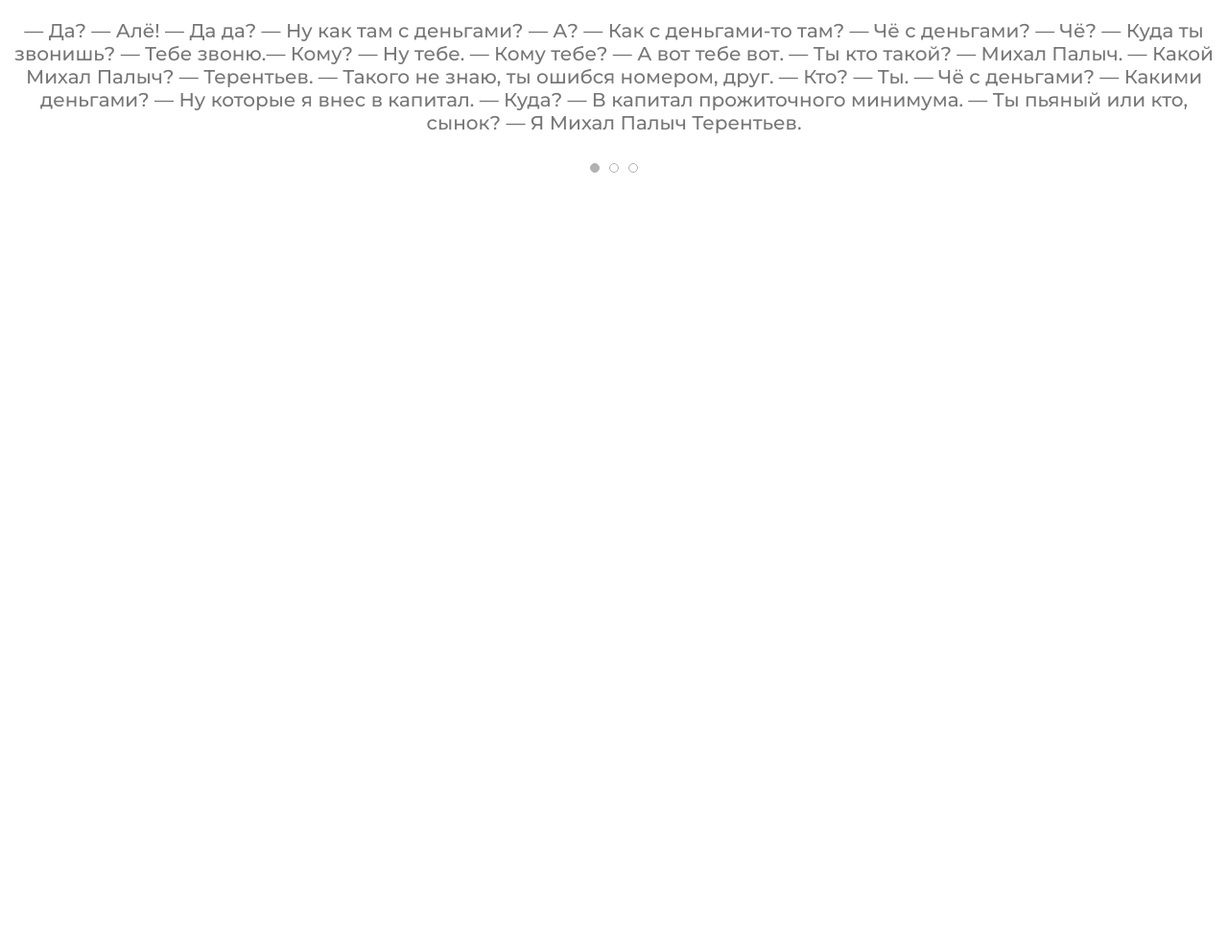
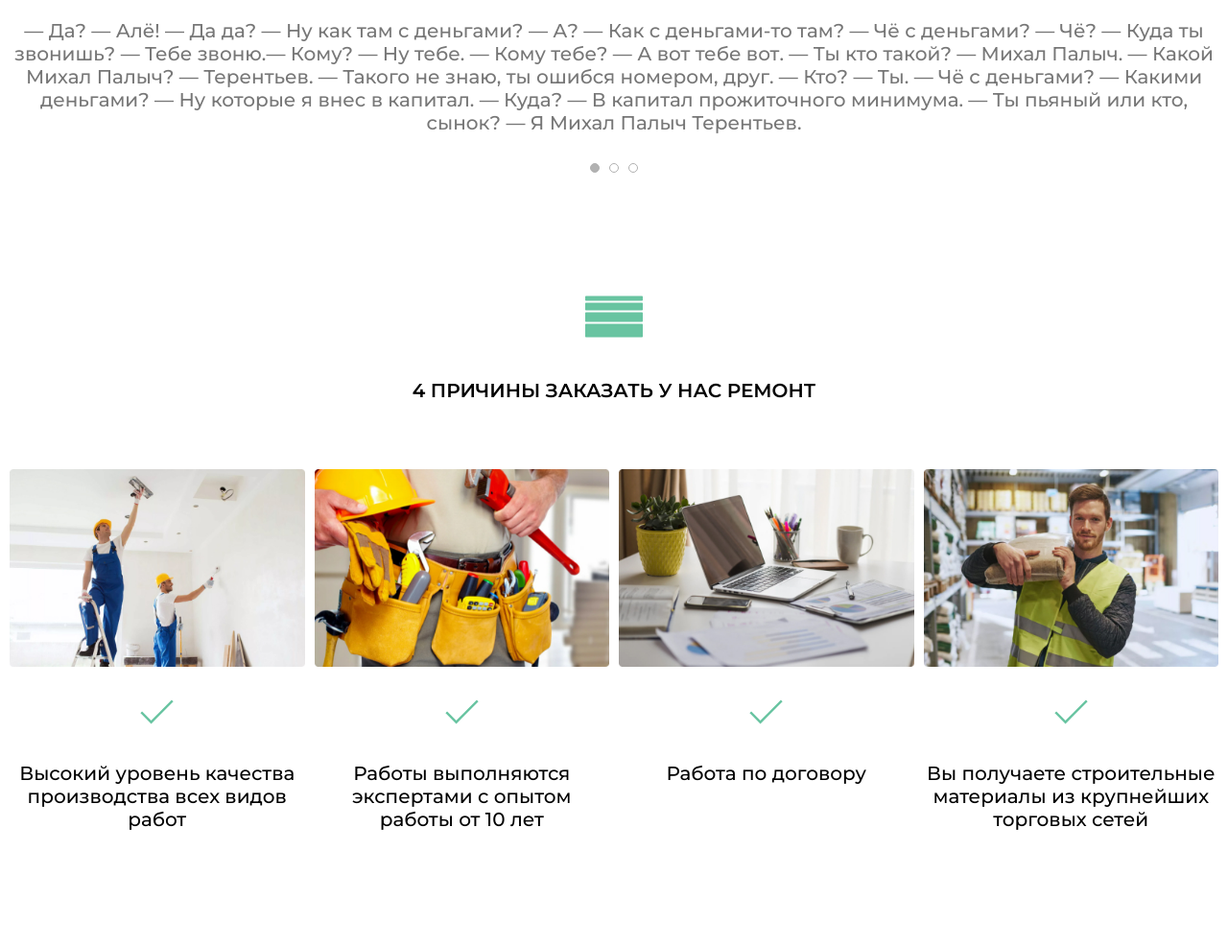
Before and after one commit to Nyar1othotep/RVK-renovation-of-residential-premises, a plain HTML site: page index.html in a window 1280 px wide. Shown: the part 3069-4055 px from the top of the page at 96% size. Before the commit the page ends 3369 px from the top, so only its background shows below. Drawn offline with Linux system fonts and the light colour scheme.

Commit message:
feat: add adaptive/style for reasons

```diff
--- a/index.html
+++ b/index.html
@@ -176,7 +176,7 @@
                 </div>
             </section>
 
-            <!-- <section id="reasons">
+            <section id="reasons">
                 <div class="reasons__container _container">
                     <div class="heading-block">
                         <div class="heading-block__icon">
@@ -193,7 +193,8 @@
                         <div class="reasons__row">
                             <div class="reasons__column">
                                 <div class="reasons__item item-reasons">
-                                    <div class="item-reasons__img"><img src="assets/img/reasons-one.jpg" alt="reason"></div>
+                                    <div class="item-reasons__img _ibg"><img src="assets/img/reasons-one.jpg" alt="reason"></div>
+                                    <div class="item-reasons__inner">
                                         <div class="item-reasons__icon">
                                             <svg width="46" height="34" viewBox="0 0 46 34" fill="none" xmlns="http://www.w3.org/2000/svg">
 															<path d="M43.3125 0.728027L15.1875 28.853L3.78613 17.4639L2.6875 16.353L0.478027 18.5625L1.58887 19.6611L15.1875 33.272L45.522 2.9375L43.3125 0.728027Z" fill="#68C4A1"/>
@@ -202,20 +203,24 @@
                                         <div class="item-reasons__text">Высокий уровень качества производства всех видов работ</div>
                                     </div>
                                 </div>
+                            </div>
                             <div class="reasons__column">
                                 <div class="reasons__item item-reasons">
-                                    <div class="item-reasons__img"><img src="assets/img/reasons-two.jpg" alt="reason"></div>
+                                    <div class="item-reasons__img _ibg"><img src="assets/img/reasons-two.jpg" alt="reason"></div>
+                                    <divc class="item-reasons__inner">
                                         <div class="item-reasons__icon">
                                             <svg width="46" height="34" viewBox="0 0 46 34" fill="none" xmlns="http://www.w3.org/2000/svg">
 															<path d="M43.3125 0.728027L15.1875 28.853L3.78613 17.4639L2.6875 16.353L0.478027 18.5625L1.58887 19.6611L15.1875 33.272L45.522 2.9375L43.3125 0.728027Z" fill="#68C4A1"/>
 														</svg>
                                         </div>
                                         <div class="item-reasons__text">Работы выполняются экспертами c опытом работы от 10 лет</div>
+                                    </divc>
                                 </div>
                             </div>
                             <div class="reasons__column">
                                 <div class="reasons__item item-reasons">
-                                    <div class="item-reasons__img"><img src="assets/img/reasons-three.jpg" alt="reason"></div>
+                                    <div class="item-reasons__img _ibg"><img src="assets/img/reasons-three.jpg" alt="reason"></div>
+                                    <div class="item-reasons__inner">
                                         <div class="item-reasons__icon">
                                             <svg width="46" height="34" viewBox="0 0 46 34" fill="none" xmlns="http://www.w3.org/2000/svg">
 															<path d="M43.3125 0.728027L15.1875 28.853L3.78613 17.4639L2.6875 16.353L0.478027 18.5625L1.58887 19.6611L15.1875 33.272L45.522 2.9375L43.3125 0.728027Z" fill="#68C4A1"/>
@@ -224,9 +229,11 @@
                                         <div class="item-reasons__text">Работа по договору</div>
                                     </div>
                                 </div>
+                            </div>
                             <div class="reasons__column">
                                 <div class="reasons__item item-reasons">
-                                    <div class="item-reasons__img"><img src="assets/img/reasons-four.jpg" alt="reason"></div>
+                                    <div class="item-reasons__img _ibg"><img src="assets/img/reasons-four.jpg" alt="reason"></div>
+                                    <div class="item-reasons__inner">
                                         <div class="item-reasons__icon">
                                             <svg width="46" height="34" viewBox="0 0 46 34" fill="none" xmlns="http://www.w3.org/2000/svg">
 															<path d="M43.3125 0.728027L15.1875 28.853L3.78613 17.4639L2.6875 16.353L0.478027 18.5625L1.58887 19.6611L15.1875 33.272L45.522 2.9375L43.3125 0.728027Z" fill="#68C4A1"/>
@@ -238,7 +245,8 @@
                             </div>
                         </div>
                     </div>
-            </section> -->
+                </div>
+            </section>
 
             <!-- <section id="our-works">
                 <div class="our-works__container _container">
--- a/style.css
+++ b/style.css
@@ -74,6 +74,7 @@ body {
     font-size: var(--main-font-size);
     font-weight: var(--main-font-weight);
     line-height: var(--main-line-height);
+    scroll-behavior: smooth;
 }
 
 .logo img {
@@ -422,6 +423,45 @@ body {
 }
 
 
+/* ----------------REASONS------------------------------------------------- */
+
+.reasons__row {
+    display: flex;
+    flex-wrap: wrap;
+    margin: 0px -10px;
+}
+
+.reasons__column {
+    padding: 0px 5px;
+    flex: 0 1 25%
+}
+
+.reasons__item>*:not(:last-child),
+.item-reasons__inner>*:not(:last-child) {
+    margin: var(--heading-block-icon-margin);
+}
+
+.item-reasons__inner {
+    display: flex;
+    align-items: center;
+    flex-direction: column;
+    text-align: center;
+}
+
+.item-reasons__img {
+    display: block;
+    padding: 0 0 67% 0;
+}
+
+.item-reasons__icon svg {
+    width: 35px;
+}
+
+.item-reasons__text {
+    font-size: var(--main-font-size);
+}
+
+
 /* ----------------MEDIA------------------------------------------------- */
 
 @media (max-width: 1440px) {
@@ -462,6 +502,13 @@ body {
     .logo img {
         width: 77px;
         height: 74px;
+    }
+    /* ----------------REASONS------------------------------------------------- */
+    .reasons__column {
+        flex: 0 1 50%
+    }
+    .reasons__column:nth-child(-n+2) {
+        margin: 0px 0px 30px 0px;
     }
 }
 
@@ -536,6 +583,13 @@ body {
     .left-difference__work-three,
     .rigth-difference__work-four {
         height: 300px;
+    }
+    /* ----------------REASONS------------------------------------------------- */
+    .reasons__row>*:not(:last-child) {
+        margin: 0px 0px 30px 0px;
+    }
+    .reasons__column {
+        flex: 0 1 100%
     }
 }
 
```
Lines whose indentation alone changed are shown as unchanged.
